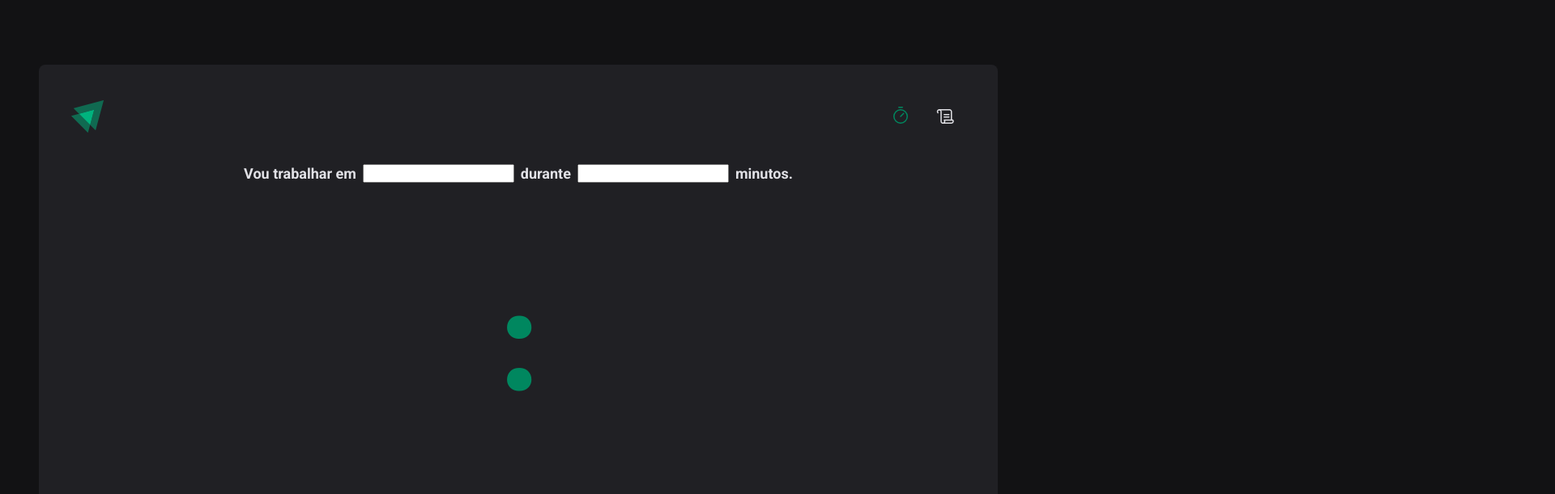
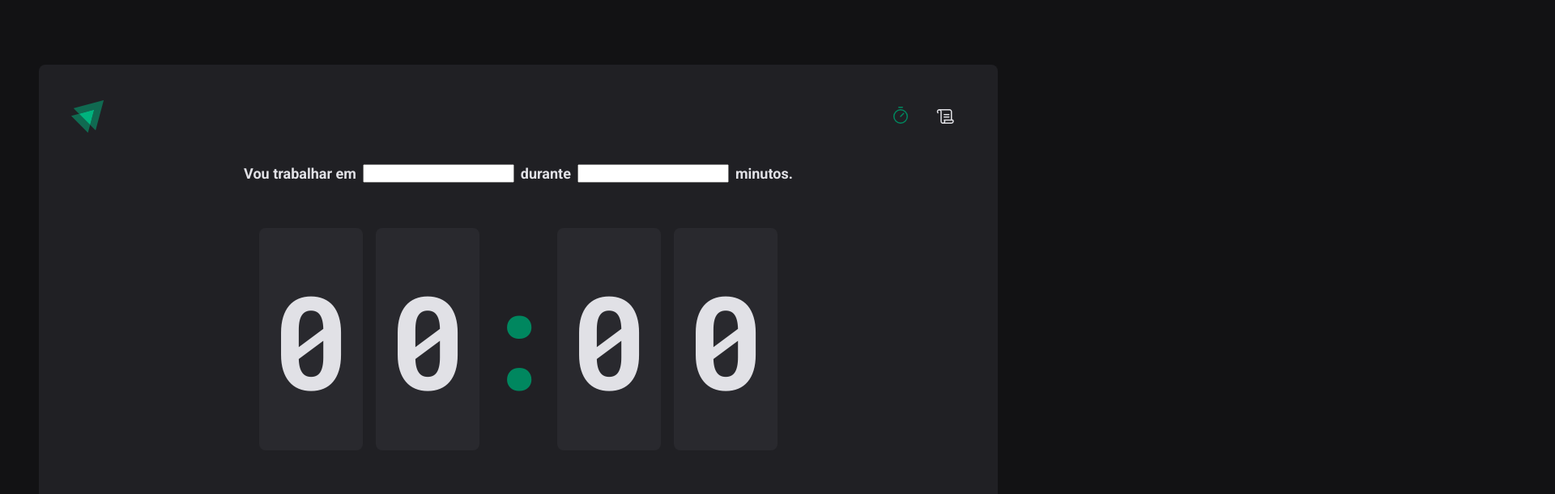
Before and after one commit to caiorodr/timer-reactjs-ts, a React (Vite) app: page / in a window 1280 px wide. Shown: the top 611 px of the page at 81% size, 1920 px wide, since content can reach past the window. Built offline with nearby package versions, Linux system fonts and the light colour scheme.

Commit message:
ajuste separador

```diff
--- a/src/pages/Home/index.tsx
+++ b/src/pages/Home/index.tsx
@@ -4,7 +4,7 @@ import { CountdownContainer, FormContainer, HomeContainer, Separator } from "./s
 export function Home () {
     return (
         <HomeContainer>
-            <form action="">
+            <form>
                 <FormContainer>
                     <label htmlFor="task">Vou trabalhar em</label>
                     <input id="task" />
--- a/src/pages/Home/styles.ts
+++ b/src/pages/Home/styles.ts
@@ -47,7 +47,7 @@ export const CountdownContainer = styled.div`
 
 
 export const Separator = styled.div`
-  padding: 2rem 100rem;
+  padding: 2rem 0rem;
   color: ${(props) => props.theme['green-500']};
 
   width: 4rem;
```
